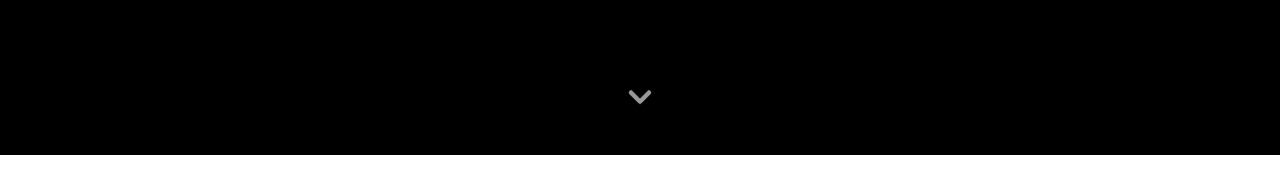
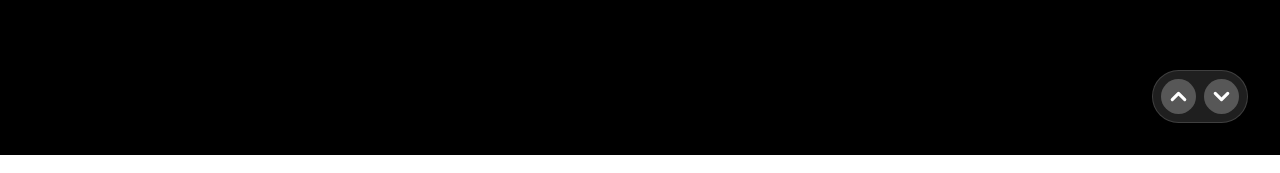
Before and after one commit to Leewonno/new_portfolio, a Next.js app: page / in a window 1280 px wide. Shown: the part 645-818 px from the top of the page. Built offline with nearby package versions, Linux system fonts and the light colour scheme.

Commit message:
[UPDATE] 네이게이션 추가 및 파일 이동

```diff
--- a/src/app/page.tsx
+++ b/src/app/page.tsx
@@ -1,10 +1,11 @@
-import { HomeIntro, HomePortfolio } from "@/features";
+import { HomeIntro, HomeNavigation, HomePortfolio } from "@/features";
 
 export default function Home() {
   return (
     <>
       <HomeIntro />
       <HomePortfolio />
+      <HomeNavigation />
     </>
   );
 }
--- a/src/features/home/components/HomeAlbumCover.tsx
+++ b/src/features/home/components/HomeAlbumCover.tsx
@@ -1,75 +1,3 @@
-import Image from "next/image";
-import { useEffect, useState } from "react";
-import type { HomeBackgroundProps } from "../model/types";
-
-const FLOAT_ANIMATIONS = [
-  "particle-float-a",
-  "particle-float-b",
-  "particle-float-c",
-];
-
-interface Particle {
-  id: number;
-  x: number;
-  y: number;
-  size: number;
-  rotation: number;
-  opacity: number;
-  animationName: string;
-  animationDuration: number;
-  animationDelay: number;
+export function HomeAlbumCover() {
+  return <div></div>;
 }
-
-export function HomeBackgroundTheme({
-  style,
-  className,
-  icon,
-}: HomeBackgroundProps) {
-  const [particles, setParticles] = useState<Particle[]>([]);
-
-  useEffect(() => {
-    setParticles(
-      Array.from({ length: 10 }, (_, i) => ({
-        id: i,
-        x: Math.random() * 90 + 5,
-        y: Math.random() * 90 + 5,
-        size: Math.random() * 70 + 40,
-        rotation: Math.random() * 360,
-        opacity: 0.1,
-        animationName: FLOAT_ANIMATIONS[i % FLOAT_ANIMATIONS.length],
-        animationDuration: Math.random() * 4 + 5,
-        animationDelay: Math.random() * -6,
-      })),
-    );
-  }, []);
-
-  return (
-    <div
-      className={`${className} w-full h-full fixed inset-0 z-[-1] overflow-hidden animate-[circle-reveal_2s_ease-out_forwards] will-change-[clip-path]`}
-      style={{ ...style, transform: "translateZ(0)" }}
-    >
-      {icon &&
-        particles.map((p) => (
-          <Image
-            key={p.id}
-            src={icon}
-            alt=""
-            width={p.size}
-            height={p.size}
-            style={
-              {
-                position: "absolute",
-                left: `${p.x}%`,
-                top: `${p.y}%`,
-                transform: `translate(-50%, -50%) rotate(${p.rotation}deg)`,
-                opacity: p.opacity,
-                filter: "blur(1px)",
-                animation: `${p.animationName} ${p.animationDuration}s ease-in-out ${p.animationDelay}s infinite`,
-                "--r": `${p.rotation}deg`,
-              } as React.CSSProperties
-            }
-          />
-        ))}
-    </div>
-  );
-}
--- a/src/features/home/HomeIntro.tsx
+++ b/src/features/home/components/HomeIntro.tsx
@@ -12,9 +12,9 @@ import jellyfish from "@/assets/images/jellyfish.svg";
 import rocket from "@/assets/images/rocket.svg";
 import ship from "@/assets/images/ship.svg";
 import star from "@/assets/images/star.svg";
-import { HomeBackgroundDefault } from "./components/HomeBackgroundDefault";
-import { HomeBackgroundTheme } from "./components/HomeBackgroundTheme";
-import { useEffect, useRef, useState } from "react";
+import { HomeBackgroundDefault } from "./HomeBackgroundDefault";
+import { HomeBackgroundTheme } from "./HomeBackgroundTheme";
+import { useRef, useState } from "react";
 
 const LOGO_LETTERS = [
   { src: logo_1, id: "n", title: "NMIXX" },
@@ -51,9 +51,6 @@ export function HomeIntro() {
     y: 0,
   });
   const isAnimating = useRef(false);
-  const scrollYRef = useRef(0);
-  const scrollDownButtonRef = useRef<HTMLButtonElement>(null);
-  const ticking = useRef(false);
 
   const handleClick = (e: React.MouseEvent) => {
     if (isAnimating.current) return;
@@ -73,47 +70,11 @@ export function HomeIntro() {
     setBgIndex(bgIdx);
   };
 
-  const handleNextSection = (id: string) => {
-    const el = document.getElementById(id);
-    if (el) {
-      el.scrollIntoView({ behavior: "smooth" });
-    }
-  };
-
-  useEffect(() => {
-    const handle = () => {
-      scrollYRef.current = window.scrollY;
-
-      if (!ticking.current) {
-        ticking.current = true;
-
-        requestAnimationFrame(() => {
-          const buttonRef = scrollDownButtonRef.current;
-          if (!buttonRef) return;
-
-          const scroll = scrollYRef.current;
-          const height = window.innerHeight;
-
-          if (scroll >= height / 2) {
-            buttonRef.style.opacity = "0";
-          } else {
-            buttonRef.style.opacity = "1";
-          }
-
-          ticking.current = false;
-        });
-      }
-    };
-
-    window.addEventListener("scroll", handle);
-
-    return () => {
-      window.removeEventListener("scroll", handle);
-    };
-  }, []);
-
   return (
-    <div className="w-full h-screen flex flex-col gap-16 justify-center items-center relative">
+    <div
+      id="intro"
+      className="w-full h-screen flex flex-col gap-16 justify-center items-center relative"
+    >
       <div className="flex gap-8">
         {LOGO_LETTERS.map((v) => {
           return (
@@ -152,29 +113,6 @@ export function HomeIntro() {
           } as React.CSSProperties
         }
       />
-      <button
-        type="button"
-        ref={scrollDownButtonRef}
-        onClick={() => handleNextSection("portfolio")}
-        className="absolute bottom-8 left-1/2 -translate-x-1/2 text-white/60 will-change-transform hover:text-white/90 transition duration-300 cursor-pointer"
-        aria-label="Scroll Down to Next Section"
-      >
-        <svg
-          xmlns="http://www.w3.org/2000/svg"
-          width="36"
-          height="36"
-          viewBox="0 0 24 24"
-          fill="none"
-          stroke="currentColor"
-          strokeWidth="3"
-          strokeLinecap="round"
-          strokeLinejoin="round"
-          className="animate-bounce"
-          aria-hidden="true"
-        >
-          <path d="M6 9l6 6 6-6" />
-        </svg>
-      </button>
     </div>
   );
 }
--- /dev/null
+++ b/src/features/home/components/HomeNavigation.tsx
@@ -0,0 +1,86 @@
+"use client";
+
+import { forwardRef, useRef, useState } from "react";
+
+interface HomeNavigationButtonProps {
+  ref: HTMLButtonElement;
+  type: "prev" | "next";
+  handleAction: () => void;
+}
+
+const HomeNavigationButton = forwardRef<
+  HTMLButtonElement,
+  HomeNavigationButtonProps
+>(({ type, handleAction }, ref) => {
+  return (
+    <button
+      ref={ref}
+      type="button"
+      onClick={handleAction}
+      className="transition duration-200 border border-transparent cursor-pointer p-1 rounded-4xl bg-[rgba(255,255,255,0.25)] hover:border-white disabled:cursor-not-allowed"
+      aria-label={`Scroll Down to ${type === "prev" ? "Prev" : "Next"} Section`}
+    >
+      <svg
+        xmlns="http://www.w3.org/2000/svg"
+        width="25"
+        height="25"
+        viewBox="0 0 24 24"
+        fill="none"
+        stroke="currentColor"
+        strokeWidth="3"
+        strokeLinecap="round"
+        strokeLinejoin="round"
+        className={type === "prev" ? "rotate-180" : ""}
+        aria-hidden="true"
+      >
+        <path d="M6 9l6 6 6-6" />
+      </svg>
+    </button>
+  );
+});
+
+export function HomeNavigation() {
+  const prevRef = useRef<HTMLButtonElement | null>(null);
+  const nextRef = useRef<HTMLButtonElement | null>(null);
+  const [section, setSection] = useState<"portfolio" | "intro">("intro");
+
+  const handleNextSection = (type: "prev" | "next") => {
+    let id: "portfolio" | "intro" | null = null;
+
+    if (type === "prev") {
+      if (section === "portfolio") {
+        id = "intro";
+        setSection("intro");
+      }
+    } else {
+      if (section === "intro") {
+        id = "portfolio";
+        setSection("portfolio");
+      }
+    }
+
+    if (prevRef.current) prevRef.current.disabled = id === "intro";
+    if (nextRef.current) nextRef.current.disabled = id === "portfolio";
+    if (!id) return;
+
+    const el = document.getElementById(id);
+    if (el) {
+      el.scrollIntoView({ behavior: "smooth" });
+    }
+  };
+
+  return (
+    <div className="fixed bottom-8 right-8 flex gap-2 text-white text-sm p-2 rounded-4xl select-none bg-[rgba(255,255,255,0.12)] backdrop-blur-lg border border-[rgba(255,255,255,0.14)] shadow-[0px_8px_32px_rgba(0, 0, 0, 0.15)] transition-transform duration-200">
+      <HomeNavigationButton
+        ref={prevRef}
+        type="prev"
+        handleAction={() => handleNextSection("prev")}
+      />
+      <HomeNavigationButton
+        ref={nextRef}
+        type="next"
+        handleAction={() => handleNextSection("next")}
+      />
+    </div>
+  );
+}
--- a/src/features/home/HomePortfolio.tsx
+++ b/src/features/home/components/HomePortfolio.tsx
@@ -5,7 +5,7 @@ export function HomePortfolio() {
       id="portfolio"
     >
       <div className="w-150 p-4 text-white rounded-xl bg-[rgba(255,255,255,0.08)] backdrop-blur-lg border border-[rgba(255,255,255,0.14)] shadow-[0px_8px_32px_rgba(0, 0, 0, 0.15)]">
-        ddd
+        내용
       </div>
     </div>
   );
--- a/src/features/index.ts
+++ b/src/features/index.ts
@@ -1,6 +1,7 @@
 // Home
-export { HomeIntro } from "./home/HomeIntro";
-export { HomePortfolio } from "./home/HomePortfolio";
+export { HomeIntro } from "./home/components/HomeIntro";
+export { HomePortfolio } from "./home/components/HomePortfolio";
+export { HomeNavigation } from "./home/components/HomeNavigation";
 
 // Nav
 export { Footer } from "./nav/Footer";
```
